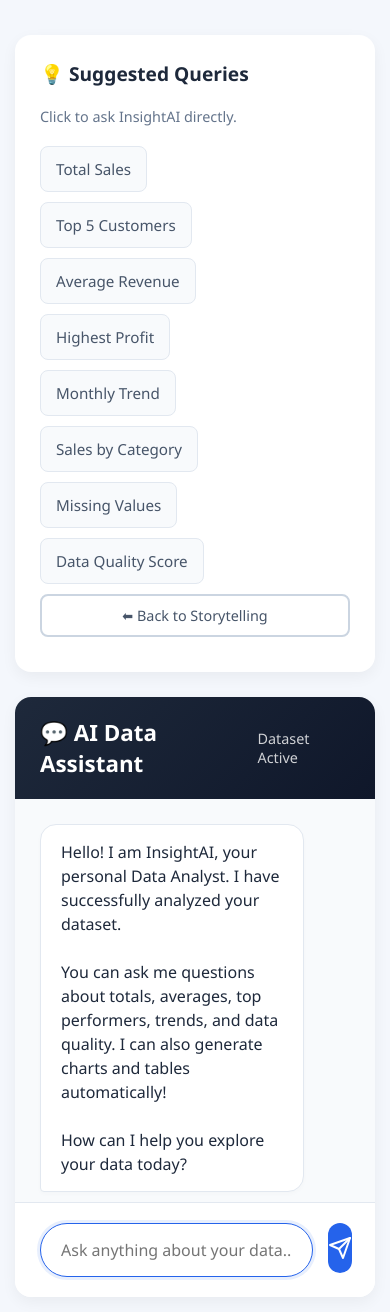
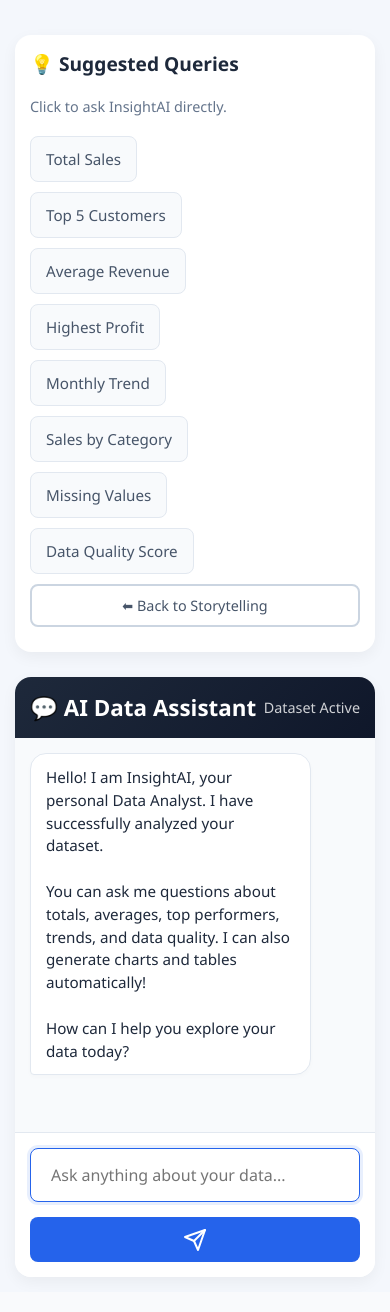
Before and after one commit to YashPrajapati989/InsightAI, a Flask app: template templates/chat.html in a window 390 px wide. After the commit the page ends 1280 px from the top, so only its background shows below. Run offline with Flask 3, Linux system fonts and the light colour scheme; the template is opened without the code that fills it, so the values that code supplies are empty; some libraries are stand-ins or nearby versions.

Commit message:
initialize frontend templates for recommendations, storytelling, and chat interfaces with custom CSS styling.

```diff
--- a/static/css/style.css
+++ b/static/css/style.css
@@ -76,6 +76,10 @@ body{
     text-align:center;
 
     transition:.3s;
+
+    word-break: break-word;
+
+    overflow-wrap: break-word;
 }
 
 .stat-card:hover{
@@ -416,7 +420,7 @@ body{
     }
 
     .stats-grid{
-        grid-template-columns:1fr 1fr;
+        grid-template-columns: repeat(auto-fit, minmax(140px, 1fr));
     }
 
     .feature-grid, .column-analysis-grid{
@@ -767,8 +771,8 @@ body{
     position: fixed;
     top: 0;
     left: 0;
-    width: 100vw;
-    height: 100vh;
+    width: 100%;
+    height: 100%;
     background: rgba(255, 255, 255, 0.9);
     display: flex;
     flex-direction: column;
--- a/templates/chat.html
+++ b/templates/chat.html
@@ -251,6 +251,33 @@
                 height: 600px;
             }
         }
+        @media(max-width: 600px) {
+            .sidebar {
+                padding: 15px;
+            }
+            .chat-header {
+                padding: 15px;
+            }
+            .chat-messages {
+                padding: 15px;
+            }
+            .chat-input-area {
+                padding: 15px;
+                flex-direction: column;
+            }
+            .bubble {
+                padding: 12px 15px;
+                font-size: 0.95rem;
+            }
+            .send-btn {
+                width: 100%;
+                border-radius: 8px;
+                height: 45px;
+            }
+            #chat-input {
+                border-radius: 8px;
+            }
+        }
     </style>
 </head>
 <body>
```
Also changed, not shown: templates/recommendations.html (+26 -4 lines), templates/storytelling.html (+18 -1 lines).
